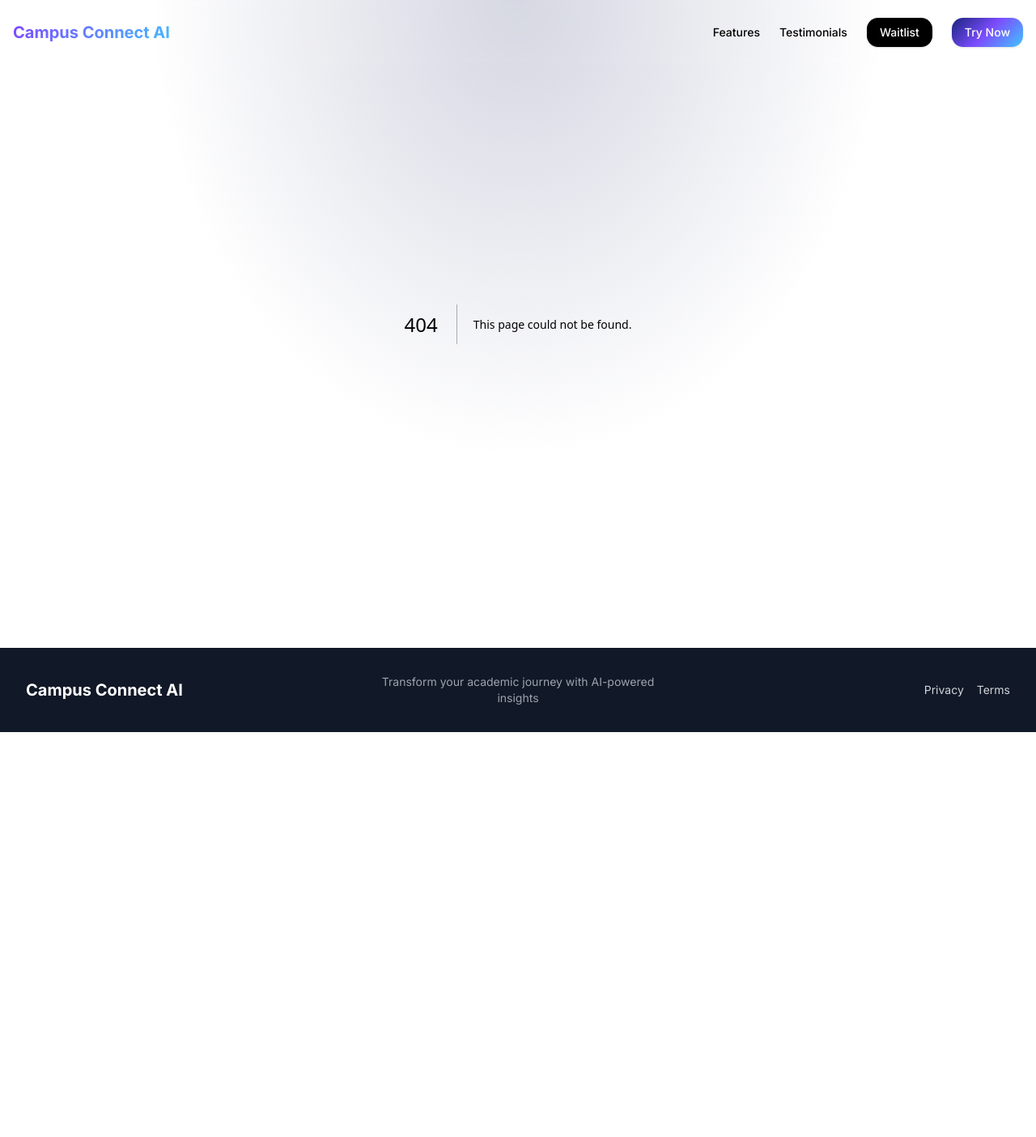
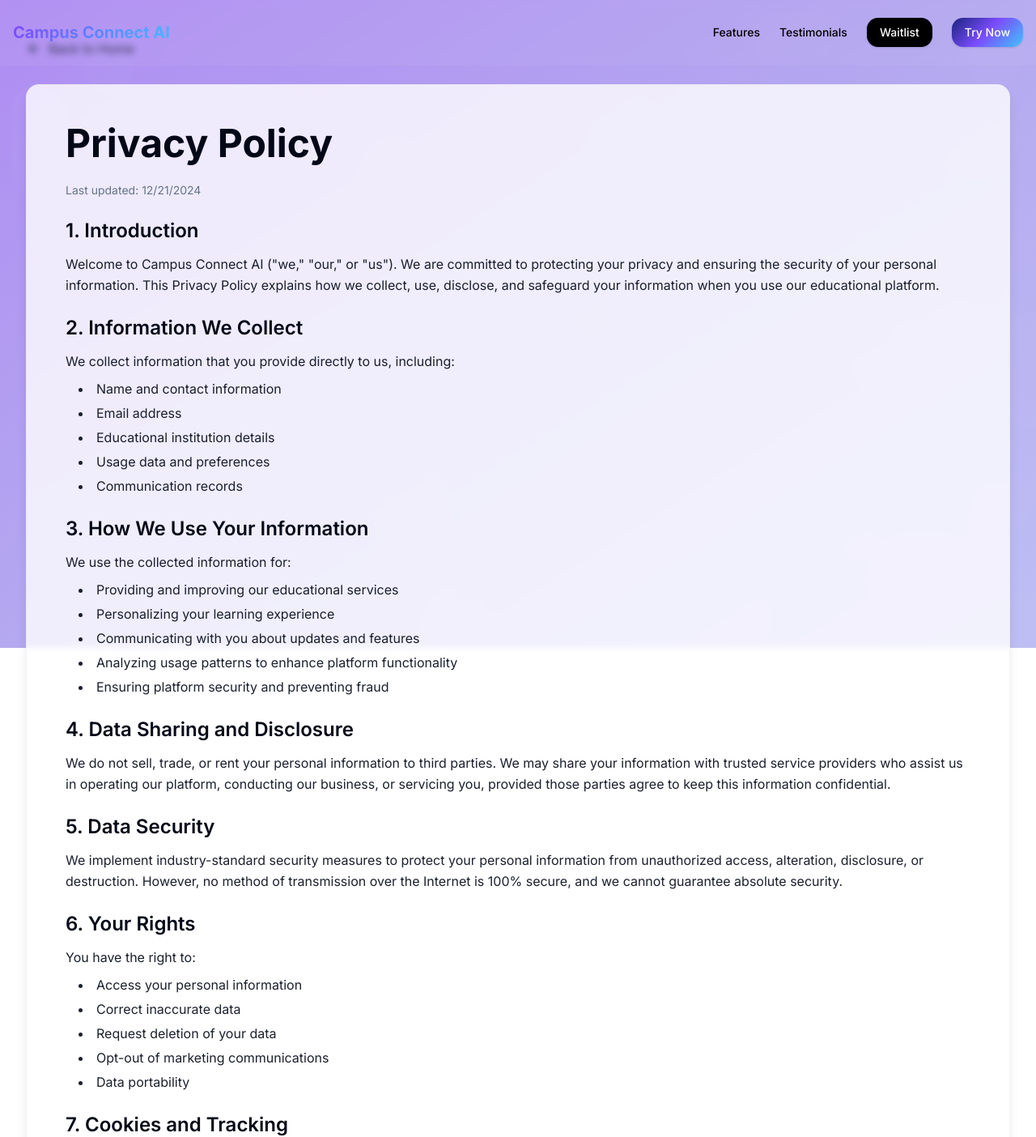
Before and after one commit to RayhanXD/CCInfo, a Next.js app: page /privacy-policy in a window 1280 px wide. Before the commit this address had no page. Shown: the top 1404 px of the page at 81% size. Before the commit the page ends 904 px from the top, so only its background shows below. Built offline with nearby package versions, Linux system fonts and the light colour scheme.

Commit message:
privacy route adjusted

```diff
--- a/app/delete-account/page.tsx
+++ b/app/delete-account/page.tsx
@@ -141,7 +141,7 @@ const DeleteAccount = () => {
                     If you have questions about data deletion or privacy,
                     please review our{" "}
                     <Link
-                      href="/privacy"
+                      href="/privacy-policy"
                       className="text-primary hover:text-accent transition-colors underline"
                     >
                       Privacy Policy
--- /dev/null
+++ b/app/privacy-policy/page.tsx
@@ -0,0 +1,193 @@
+"use client";
+
+import { motion } from "framer-motion";
+import { AnimatedBackground } from "@/components/AnimatedBackground";
+import Link from "next/link";
+import { ArrowLeft } from "lucide-react";
+
+const Privacy = () => {
+  return (
+    <div className="min-h-screen relative overflow-hidden">
+      {/* Gradient Background */}
+      <div
+        className="fixed inset-0 bg-gradient-to-br from-[hsl(260,80%,75%)] via-[hsl(250,70%,80%)] to-[hsl(240,70%,85%)]"
+        style={{ zIndex: -1 }}
+      />
+
+      {/* Animated Particles */}
+      <AnimatedBackground />
+
+      <div className="relative z-10 min-h-screen">
+        <div className="container mx-auto px-4 py-12 max-w-4xl">
+          <motion.div
+            initial={{ opacity: 0, y: 20 }}
+            animate={{ opacity: 1, y: 0 }}
+            transition={{ duration: 0.6 }}
+          >
+            <Link
+              href="/"
+              className="inline-flex items-center gap-2 text-foreground/80 hover:text-foreground transition-colors mb-8"
+            >
+              <ArrowLeft className="w-5 h-5" />
+              Back to Home
+            </Link>
+
+            <div className="bg-card/80 backdrop-blur-sm rounded-2xl p-8 md:p-12 shadow-lg border border-border/50">
+              <h1 className="text-4xl md:text-5xl font-bold text-card-foreground mb-6">
+                Privacy Policy
+              </h1>
+
+              <div className="space-y-6 text-card-foreground/90 leading-relaxed">
+                <p className="text-sm text-muted-foreground">
+                  Last updated: {new Date().toLocaleDateString()}
+                </p>
+
+                <section>
+                  <h2 className="text-2xl font-semibold mb-3 text-card-foreground">
+                    1. Introduction
+                  </h2>
+                  <p>
+                    Welcome to Campus Connect AI ("we," "our," or "us"). We are
+                    committed to protecting your privacy and ensuring the
+                    security of your personal information. This Privacy Policy
+                    explains how we collect, use, disclose, and safeguard your
+                    information when you use our educational platform.
+                  </p>
+                </section>
+
+                <section>
+                  <h2 className="text-2xl font-semibold mb-3 text-card-foreground">
+                    2. Information We Collect
+                  </h2>
+                  <p className="mb-2">
+                    We collect information that you provide directly to us,
+                    including:
+                  </p>
+                  <ul className="list-disc list-inside space-y-1 ml-4">
+                    <li>Name and contact information</li>
+                    <li>Email address</li>
+                    <li>Educational institution details</li>
+                    <li>Usage data and preferences</li>
+                    <li>Communication records</li>
+                  </ul>
+                </section>
+
+                <section>
+                  <h2 className="text-2xl font-semibold mb-3 text-card-foreground">
+                    3. How We Use Your Information
+                  </h2>
+                  <p className="mb-2">We use the collected information for:</p>
+                  <ul className="list-disc list-inside space-y-1 ml-4">
+                    <li>Providing and improving our educational services</li>
+                    <li>Personalizing your learning experience</li>
+                    <li>Communicating with you about updates and features</li>
+                    <li>
+                      Analyzing usage patterns to enhance platform functionality
+                    </li>
+                    <li>Ensuring platform security and preventing fraud</li>
+                  </ul>
+                </section>
+
+                <section>
+                  <h2 className="text-2xl font-semibold mb-3 text-card-foreground">
+                    4. Data Sharing and Disclosure
+                  </h2>
+                  <p>
+                    We do not sell, trade, or rent your personal information to
+                    third parties. We may share your information with trusted
+                    service providers who assist us in operating our platform,
+                    conducting our business, or servicing you, provided those
+                    parties agree to keep this information confidential.
+                  </p>
+                </section>
+
+                <section>
+                  <h2 className="text-2xl font-semibold mb-3 text-card-foreground">
+                    5. Data Security
+                  </h2>
+                  <p>
+                    We implement industry-standard security measures to protect
+                    your personal information from unauthorized access,
+                    alteration, disclosure, or destruction. However, no method of
+                    transmission over the Internet is 100% secure, and we cannot
+                    guarantee absolute security.
+                  </p>
+                </section>
+
+                <section>
+                  <h2 className="text-2xl font-semibold mb-3 text-card-foreground">
+                    6. Your Rights
+                  </h2>
+                  <p className="mb-2">You have the right to:</p>
+                  <ul className="list-disc list-inside space-y-1 ml-4">
+                    <li>Access your personal information</li>
+                    <li>Correct inaccurate data</li>
+                    <li>Request deletion of your data</li>
+                    <li>Opt-out of marketing communications</li>
+                    <li>Data portability</li>
+                  </ul>
+                </section>
+
+                <section>
+                  <h2 className="text-2xl font-semibold mb-3 text-card-foreground">
+                    7. Cookies and Tracking
+                  </h2>
+                  <p>
+                    We use cookies and similar tracking technologies to track
+                    activity on our platform and hold certain information. You
+                    can instruct your browser to refuse all cookies or to
+                    indicate when a cookie is being sent.
+                  </p>
+                </section>
+
+                <section>
+                  <h2 className="text-2xl font-semibold mb-3 text-card-foreground">
+                    8. Changes to This Privacy Policy
+                  </h2>
+                  <p>
+                    We may update our Privacy Policy from time to time. We will
+                    notify you of any changes by posting the new Privacy Policy
+                    on this page and updating the "Last updated" date.
+                  </p>
+                </section>
+
+                <section>
+                  <h2 className="text-2xl font-semibold mb-3 text-card-foreground">
+                    9. Contact Us
+                  </h2>
+                  <p>
+                    If you have any questions about this Privacy Policy or wish
+                    to exercise your rights, please contact us at:
+                  </p>
+                  <p className="mt-2">
+                    <a
+                      href="mailto:campusconnectai@gmail.com"
+                      className="text-primary hover:text-accent transition-colors underline"
+                    >
+                      campusconnectai@gmail.com
+                    </a>
+                  </p>
+                </section>
+
+                <section className="mt-8 pt-6 border-t border-border/30">
+                  <p className="text-sm text-muted-foreground">
+                    For account deletion requests, please visit our{" "}
+                    <Link
+                      href="/delete-account"
+                      className="text-primary hover:text-accent transition-colors underline"
+                    >
+                      Delete Account
+                    </Link>{" "}
+                    page.
+                  </p>
+                </section>
+              </div>
+            </div>
+          </motion.div>
+        </div>
+      </div>
+    </div>
+  );
+};
+
+export default Privacy;
--- a/components/footer.tsx
+++ b/components/footer.tsx
@@ -15,7 +15,7 @@ export function Footer() {
             </p>
           </div>
           <div className="flex justify-end space-x-4 text-sm">
-            <Link href="/privacy" className="hover:text-white transition-colors">Privacy</Link>
+            <Link href="/privacy-policy" className="hover:text-white transition-colors">Privacy</Link>
             <Link href="/terms" className="hover:text-white transition-colors">Terms</Link>
           </div>
         </div>
```
